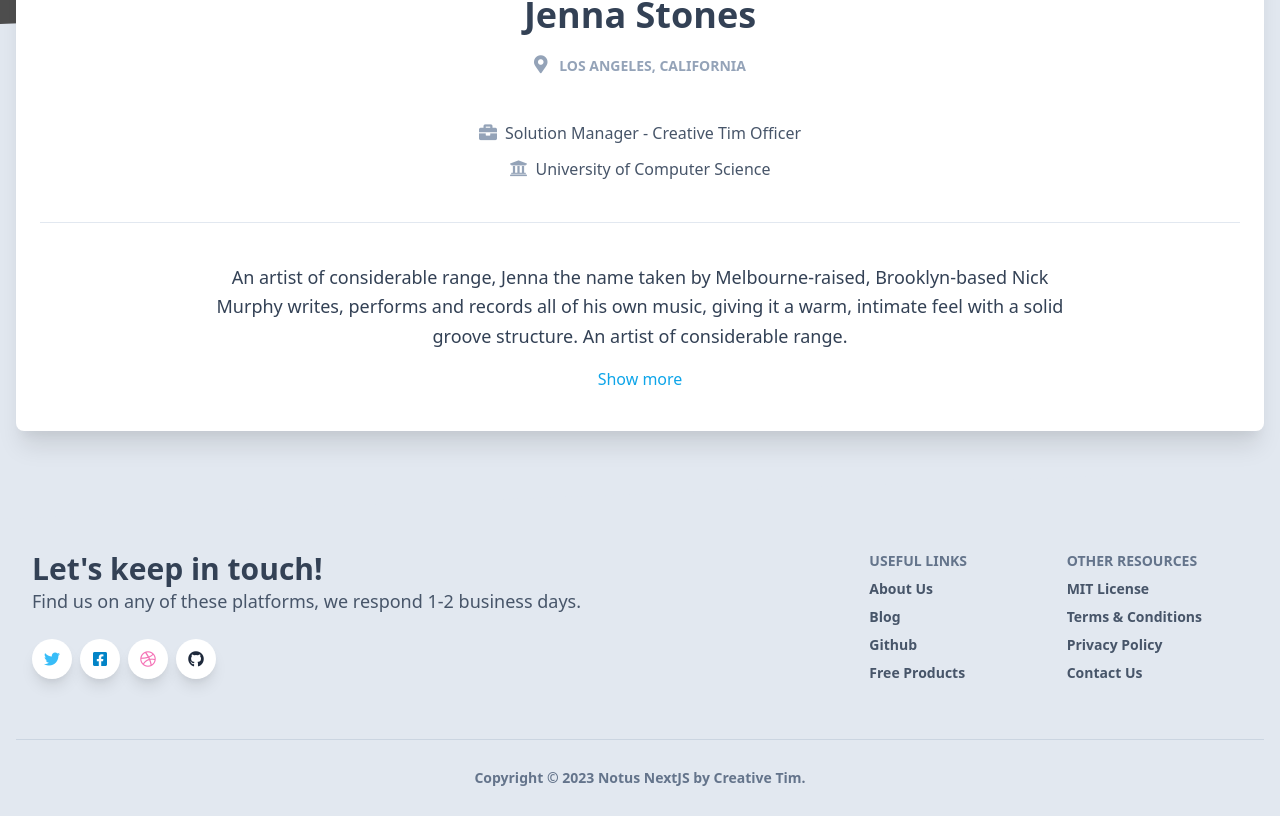
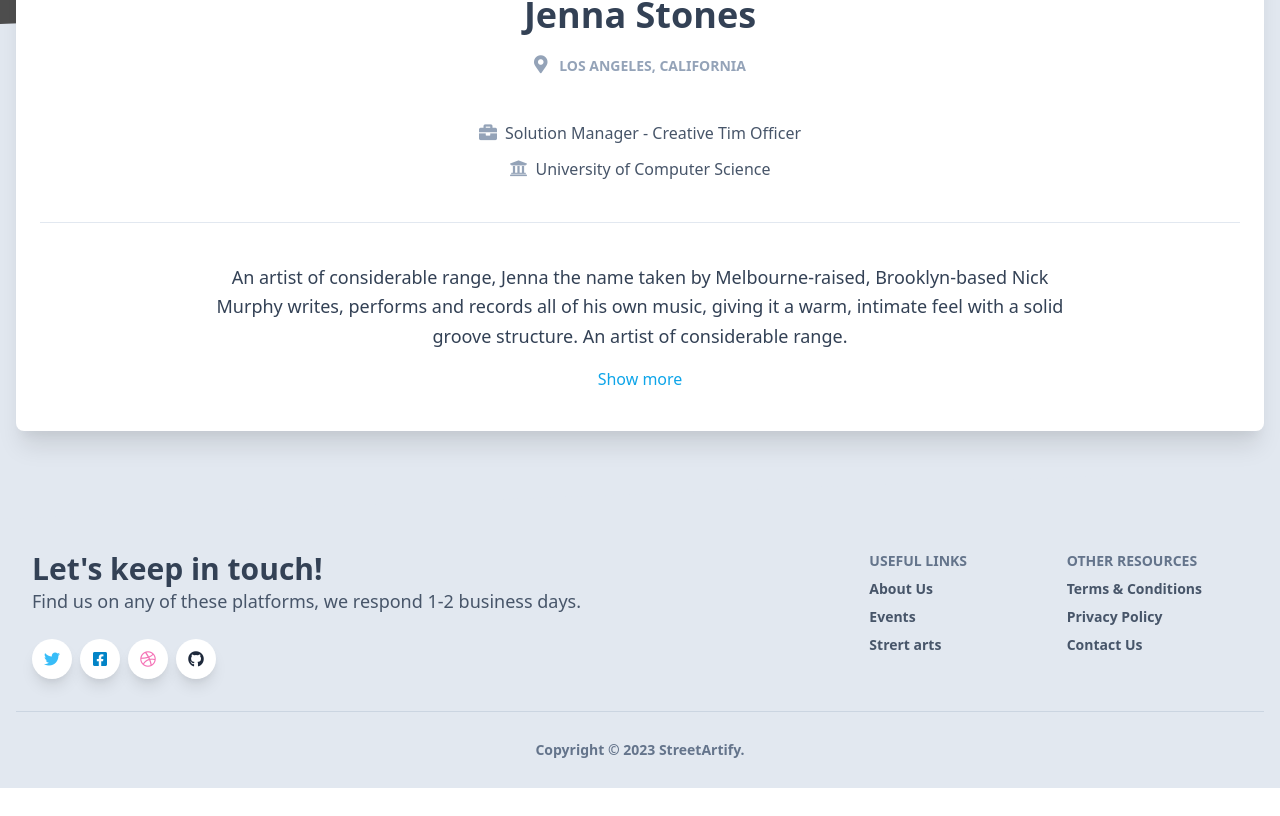
Before and after one commit to street-art-platform/front-end, a Next.js app: page /profile in a window 1280 px wide. Shown: the part 476-1292 px from the top of the page. After the commit the page ends 1264 px from the top, so only its background shows below. Built offline with nearby package versions, Linux system fonts and the light colour scheme; grey boxes are pictures that could not be loaded.

Commit message:
update footer

```diff
--- a/components/Footers/Footer.js
+++ b/components/Footers/Footer.js
@@ -67,7 +67,6 @@ export default function Footer() {
                     <li>
                       <a
                         className="text-blueGray-600 hover:text-blueGray-800 font-semibold block pb-2 text-sm"
-                        href="https://www.creative-tim.com/presentation?ref=nnjs-footer"
                       >
                         About Us
                       </a>
@@ -75,25 +74,17 @@ export default function Footer() {
                     <li>
                       <a
                         className="text-blueGray-600 hover:text-blueGray-800 font-semibold block pb-2 text-sm"
-                        href="https://blog.creative-tim.com?ref=nnjs-footer"
+                        href=""
                       >
-                        Blog
+                        Events
                       </a>
                     </li>
                     <li>
                       <a
                         className="text-blueGray-600 hover:text-blueGray-800 font-semibold block pb-2 text-sm"
-                        href="https://www.github.com/creativetimofficial?ref=nnjs-footer"
+                        href=""
                       >
-                        Github
-                      </a>
-                    </li>
-                    <li>
-                      <a
-                        className="text-blueGray-600 hover:text-blueGray-800 font-semibold block pb-2 text-sm"
-                        href="https://www.creative-tim.com/bootstrap-themes/free?ref=nnjs-footer"
-                      >
-                        Free Products
+                        Strert arts
                       </a>
                     </li>
                   </ul>
@@ -106,15 +97,7 @@ export default function Footer() {
                     <li>
                       <a
                         className="text-blueGray-600 hover:text-blueGray-800 font-semibold block pb-2 text-sm"
-                        href="https://github.com/creativetimofficial/notus-nextjs/blob/main/LICENSE.md?ref=nnjs-footer"
-                      >
-                        MIT License
-                      </a>
-                    </li>
-                    <li>
-                      <a
-                        className="text-blueGray-600 hover:text-blueGray-800 font-semibold block pb-2 text-sm"
-                        href="https://creative-tim.com/terms?ref=nnjs-footer"
+                        href=""
                       >
                         Terms & Conditions
                       </a>
@@ -122,7 +105,7 @@ export default function Footer() {
                     <li>
                       <a
                         className="text-blueGray-600 hover:text-blueGray-800 font-semibold block pb-2 text-sm"
-                        href="https://creative-tim.com/privacy?ref=nnjs-footer"
+                        href=""
                       >
                         Privacy Policy
                       </a>
@@ -130,7 +113,7 @@ export default function Footer() {
                     <li>
                       <a
                         className="text-blueGray-600 hover:text-blueGray-800 font-semibold block pb-2 text-sm"
-                        href="https://creative-tim.com/contact-us?ref=nnjs-footer"
+                        href=""
                       >
                         Contact Us
                       </a>
@@ -144,12 +127,12 @@ export default function Footer() {
           <div className="flex flex-wrap items-center md:justify-between justify-center">
             <div className="w-full md:w-4/12 px-4 mx-auto text-center">
               <div className="text-sm text-blueGray-500 font-semibold py-1">
-                Copyright © {new Date().getFullYear()} Notus NextJS by{" "}
+                Copyright © {new Date().getFullYear()}{" "}
                 <a
-                  href="https://www.creative-tim.com?ref=nnjs-footer"
+                  href="/"
                   className="text-blueGray-500 hover:text-blueGray-800"
                 >
-                  Creative Tim
+                 StreetArtify
                 </a>
                 .
               </div>
```
Also changed, not shown: components/Footers/FooterSmall.js (+8 -8 lines).
